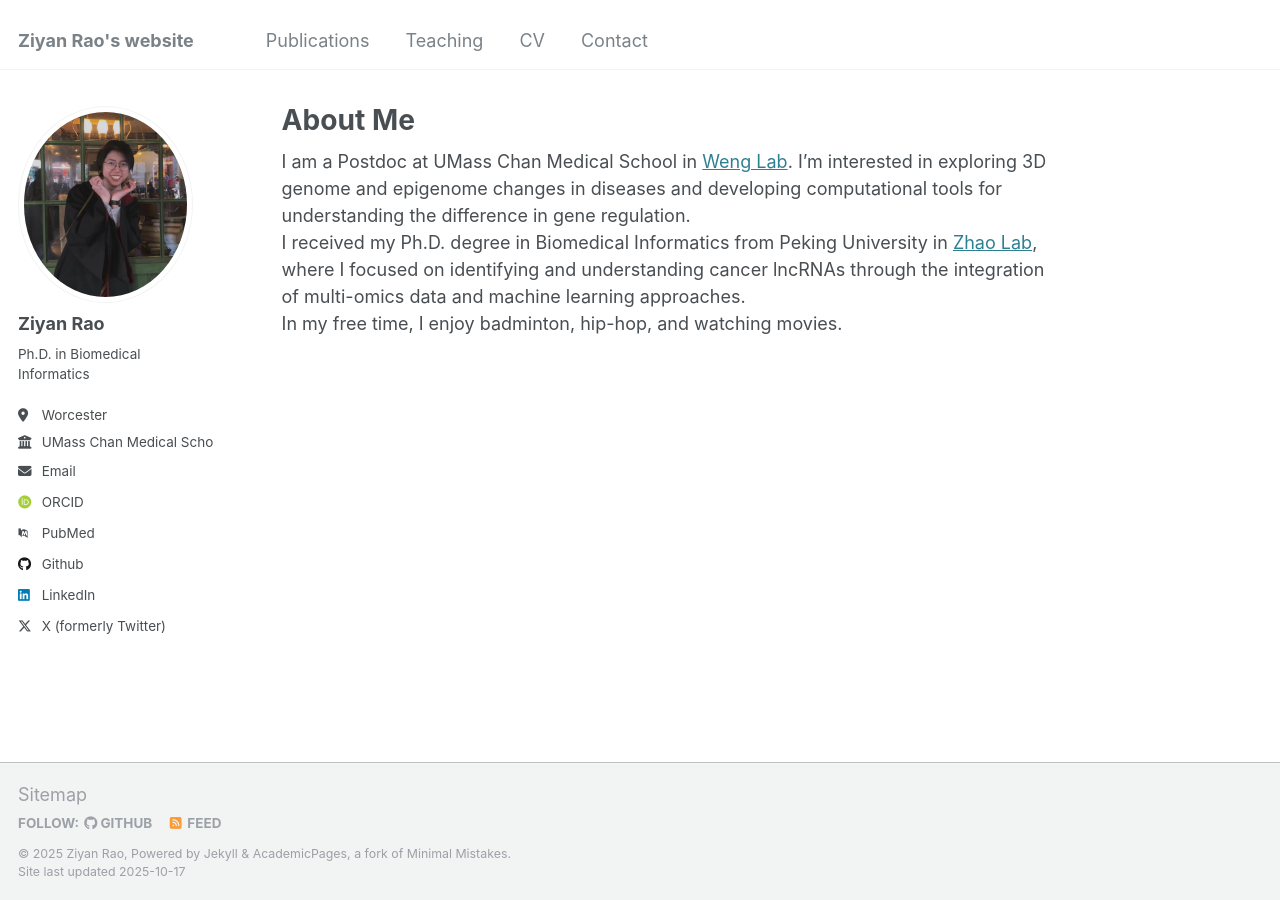
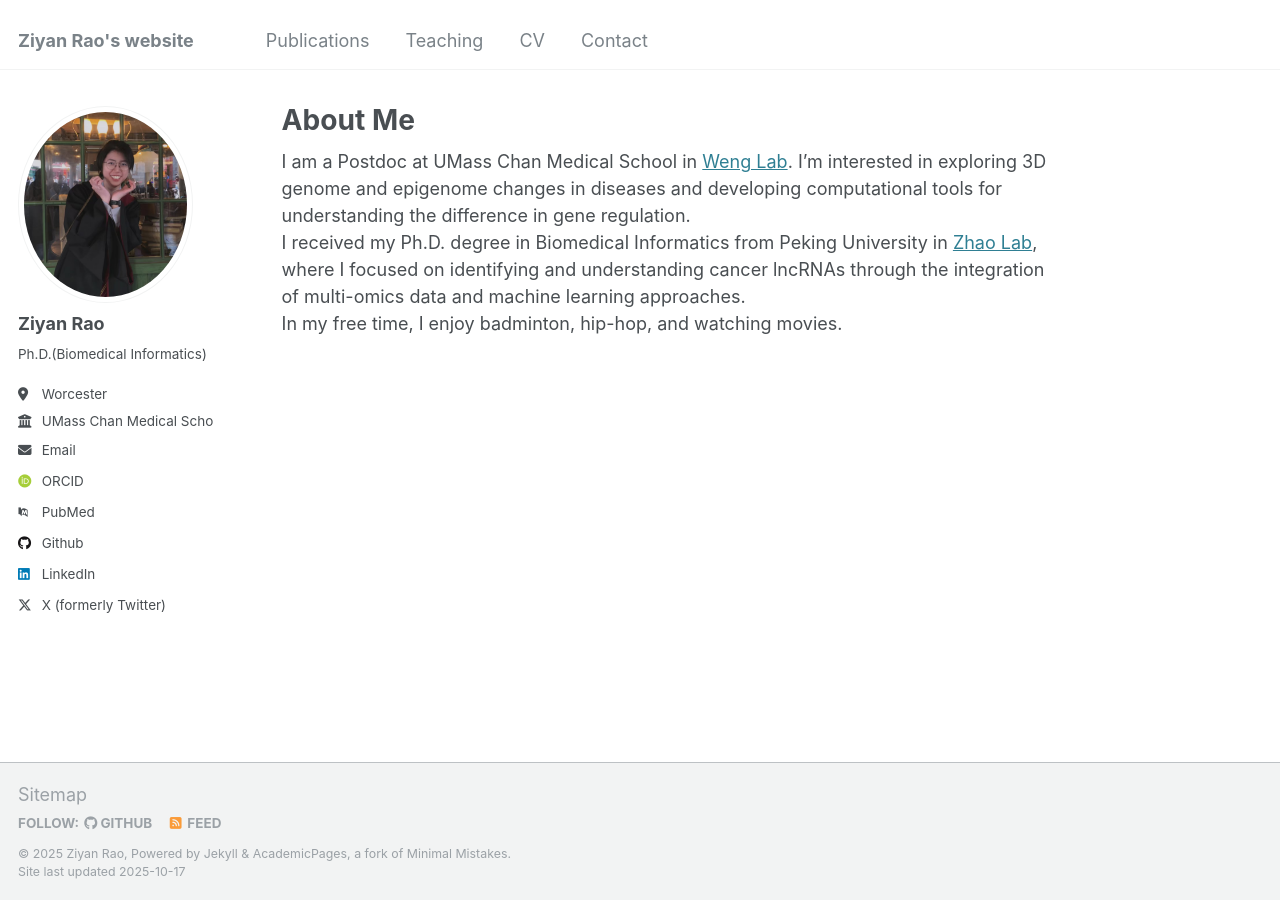
Before and after one commit to starrzy/starrzy.github.io, a Jekyll site: the page built from _pages/about.md, in a window 1280 px wide. Built offline with Jekyll 4.4.1, drawn with Linux system fonts in a browser that asks for light colours; some web fonts are replaced.

```diff
--- a/_config.yml
+++ b/_config.yml
@@ -24,7 +24,7 @@ author:
   avatar           : "profile.jpg"
   name             : "Ziyan Rao"
   pronouns         : # example: "she/her"
-  bio              : "Ph.D. in Biomedical Informatics" #"Ph.D. candidate"
+  bio              : "Ph.D.(Biomedical Informatics)" #"Ph.D. candidate"
   location         : "Worcester" #"Beijing"
   employer         : "UMass Chan Medical School" #"Peking University"
   uri              : # URL
```
